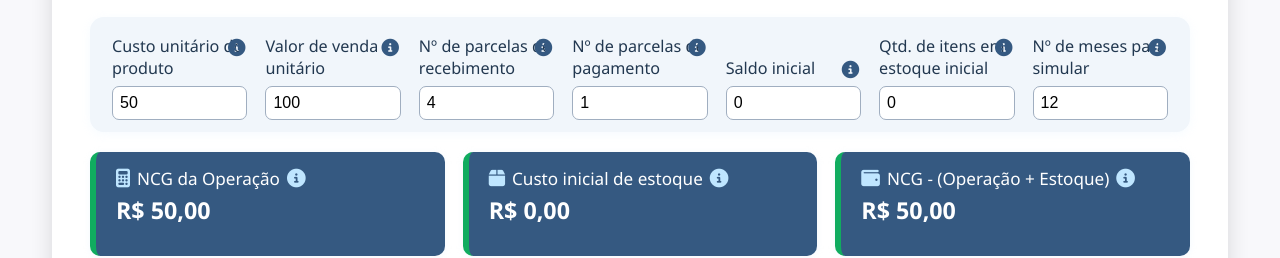
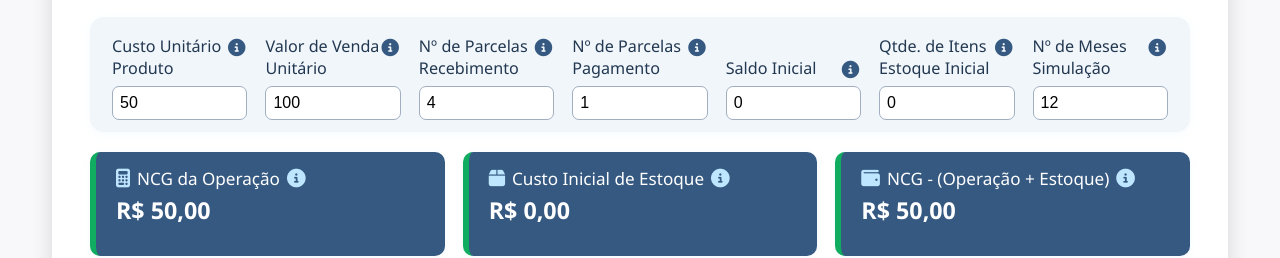
Before and after one commit to brunowdau/site, a plain HTML site: page index.html in a window 1280 px wide. Shown: the part 310-568 px from the top of the page. Drawn offline with nearby package versions, Linux system fonts and the light colour scheme.

Commit message:
Update index.html

```diff
--- a/index.html
+++ b/index.html
@@ -294,7 +294,7 @@
         </div>
         <div class="inputs-card">
             <label>
-                Custo unitário do produto
+                Custo Unitário Produto
                 <span class="tooltip">
                     <i class="fa-solid fa-circle-info"></i>
                     <span class="tooltip-text">Quanto custa para adquirir ou fabricar cada unidade.</span>
@@ -302,7 +302,7 @@
                 <input type="number" id="custo" min="0" value="50" placeholder="Ex: 50,00">
             </label>
             <label>
-                Valor de venda unitário
+                Valor de Venda Unitário
                 <span class="tooltip">
                     <i class="fa-solid fa-circle-info"></i>
                     <span class="tooltip-text">Preço cobrado ao cliente em cada unidade.</span>
@@ -310,7 +310,7 @@
                 <input type="number" id="venda" min="0" value="100" placeholder="Ex: 100,00">
             </label>
             <label>
-                Nº de parcelas de recebimento
+                Nº de Parcelas Recebimento
                 <span class="tooltip">
                     <i class="fa-solid fa-circle-info"></i>
                     <span class="tooltip-text">Em quantas parcelas o cliente paga a compra.</span>
@@ -318,7 +318,7 @@
                 <input type="number" id="parcReceb" min="1" value="4" placeholder="Ex: 4">
             </label>
             <label>
-                Nº de parcelas de pagamento
+                Nº de Parcelas Pagamento
                 <span class="tooltip">
                     <i class="fa-solid fa-circle-info"></i>
                     <span class="tooltip-text">Em quantas parcelas você paga o fornecedor.</span>
@@ -326,7 +326,7 @@
                 <input type="number" id="parcPag" min="1" value="1" placeholder="Ex: 1">
             </label>
             <label>
-                Saldo inicial
+                Saldo Inicial
                 <span class="tooltip">
                     <i class="fa-solid fa-circle-info"></i>
                     <span class="tooltip-text">Quanto você tem em caixa ao iniciar a simulação.</span>
@@ -334,7 +334,7 @@
                 <input type="number" id="saldoInicial" min="-999999" value="0" placeholder="Ex: 0">
             </label>
             <label>
-                Qtd. de itens em estoque inicial
+                Qtde. de Itens Estoque Inicial
                 <span class="tooltip">
                     <i class="fa-solid fa-circle-info"></i>
                     <span class="tooltip-text">Quantidade disponível no início da simulação.</span>
@@ -342,7 +342,7 @@
                 <input type="number" id="estoqueInicial" min="0" value="0" placeholder="Ex: 10">
             </label>
             <label>
-                Nº de meses para simular
+                Nº de Meses Simulação
                 <span class="tooltip">
                     <i class="fa-solid fa-circle-info"></i>
                     <span class="tooltip-text">Período total da análise em meses.</span>
@@ -365,7 +365,7 @@
             <div class="info-box">
                 <span class="label">
                     <i class="fa-solid fa-box"></i>
-                    Custo inicial de estoque
+                    Custo Inicial de Estoque
                     <span class="tooltip">
                         <i class="fa-solid fa-circle-info"></i>
                         <span class="tooltip-text">Valor investido no estoque inicial (qtde × custo unitário).</span>
```
